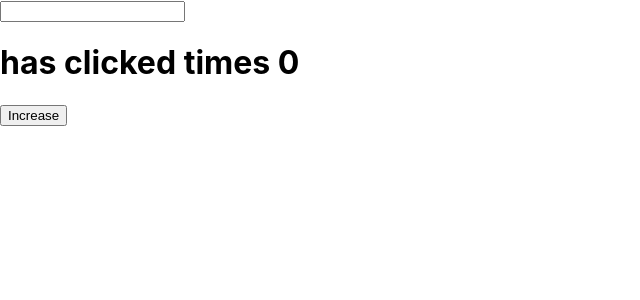
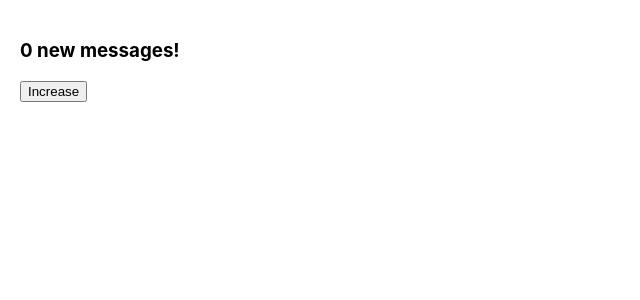
Before and after one commit to Selimology/react-hooks, a React (Create React App) app: page / in a window 1280 px wide. Shown: the top 300 px of the page, without its empty margins (0-640 px from the left). Built offline with nearby package versions, Linux system fonts and the light colour scheme.

Commit message:
UseEffect - without dependency

```diff
--- a/src/App.js
+++ b/src/App.js
@@ -1,9 +1,11 @@
+import UseEffectExample from './UseEffectExample';
 import UseStateExample from './UseStateExample';
 
 function App() {
   return (
     <div>
-      <UseStateExample />
+      {/* <UseStateExample /> */}
+      <UseEffectExample />
     </div>
   );
 }
--- /dev/null
+++ b/src/UseEffectExample.js
@@ -0,0 +1,19 @@
+import React, { useState, useEffect } from 'react';
+
+const UseEffectExample = () => {
+  const [count, setCount] = useState(0);
+
+  //Run on every change
+  useEffect(() => {
+    document.title = `${count} new messages`;
+  });
+
+  return (
+    <div>
+      <h3>{count} new messages!</h3>
+      <button onClick={() => setCount(count + 1)}>Increase</button>
+    </div>
+  );
+};
+
+export default UseEffectExample;
--- a/src/UseStateExample.js
+++ b/src/UseStateExample.js
@@ -1,5 +1,4 @@
 import React, { useState } from 'react';
-
 const UseStateExample = () => {
   // const [name, setName] = useState('');
   // const [click, setClick] = useState(0);
--- a/src/index.css
+++ b/src/index.css
@@ -1,5 +1,6 @@
 body {
   margin: 0;
+  padding: 20px;
   font-family: -apple-system, BlinkMacSystemFont, 'Segoe UI', 'Roboto', 'Oxygen',
     'Ubuntu', 'Cantarell', 'Fira Sans', 'Droid Sans', 'Helvetica Neue',
     sans-serif;
```
